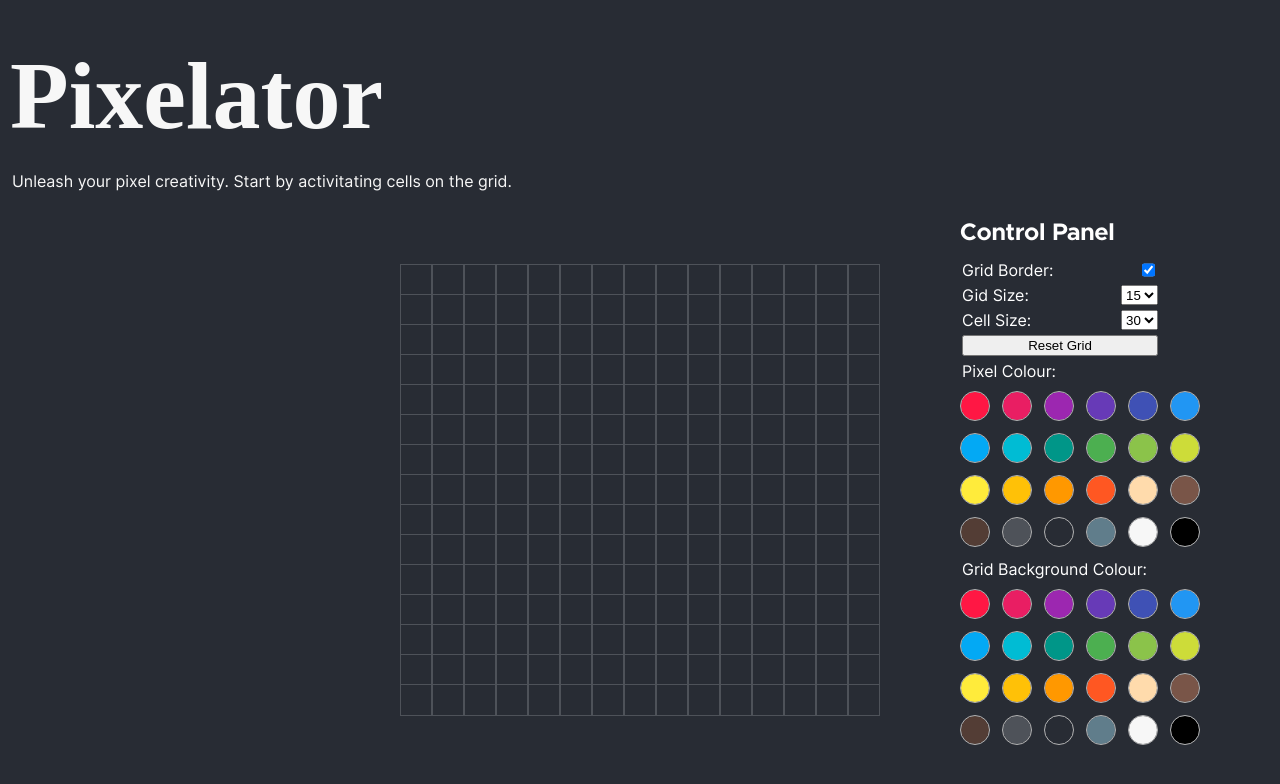
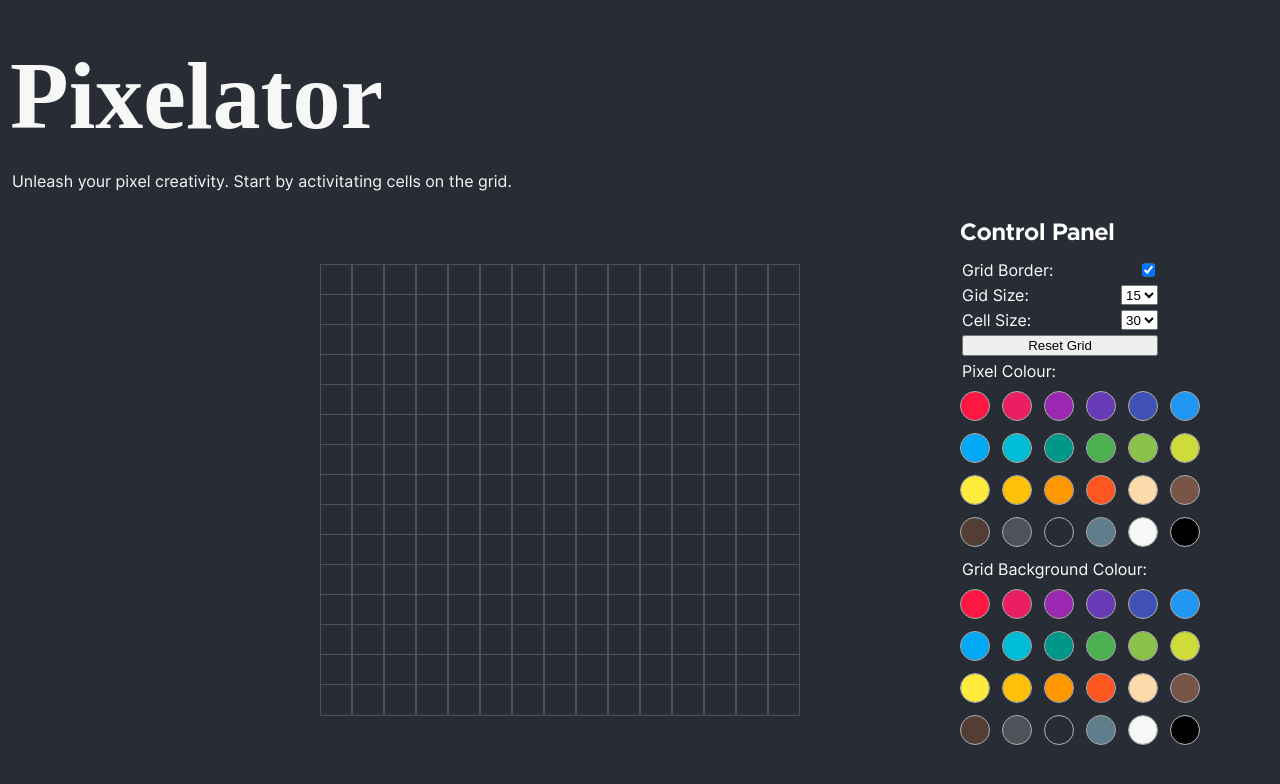
Before and after one commit to Diivix/pixelator, a React (Create React App) app: page / in a window 1280 px wide. Shown: the top 784 px of the page. Built offline with nearby package versions, Linux system fonts and the light colour scheme.

Commit message:
Updated grid styled.

```diff
--- a/src/components/grid/Grid.tsx
+++ b/src/components/grid/Grid.tsx
@@ -7,8 +7,17 @@ import styled from 'styled-components';
 
 interface IProps {}
 
+interface IStyledProps{
+  height: string;
+}
+
 const Container = styled.div`
   text-align: center;
+  width: max-content;
+`;
+
+const Row = styled.div<IStyledProps>`
+  height: ${props => props.height};
 `;
 
 function Grid(props: IProps) {
@@ -20,7 +29,7 @@ function Grid(props: IProps) {
   const cells = state.grid; // Array.from(Array(gridSize), () => Array.from(Array(gridSize), () => false));
 
   const grid = cells.map((x, indexX) => (
-    <div key={indexX} style={{ height: cellSize + 'px' }}>
+    <Row key={indexX} height={cellSize + 'px' }>
       {x.map((y, indexY) => (
         <Cell
           key={indexY}
@@ -32,7 +41,7 @@ function Grid(props: IProps) {
           activeColor={state.cellActiveColor}
         />
       ))}
-    </div>
+    </Row>
   ));
 
   return <Container>{grid}</Container>;
```
